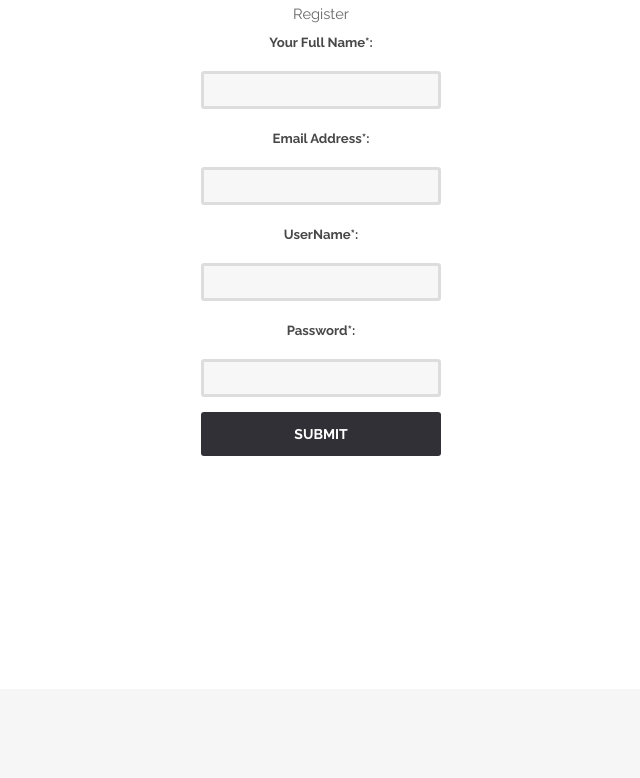
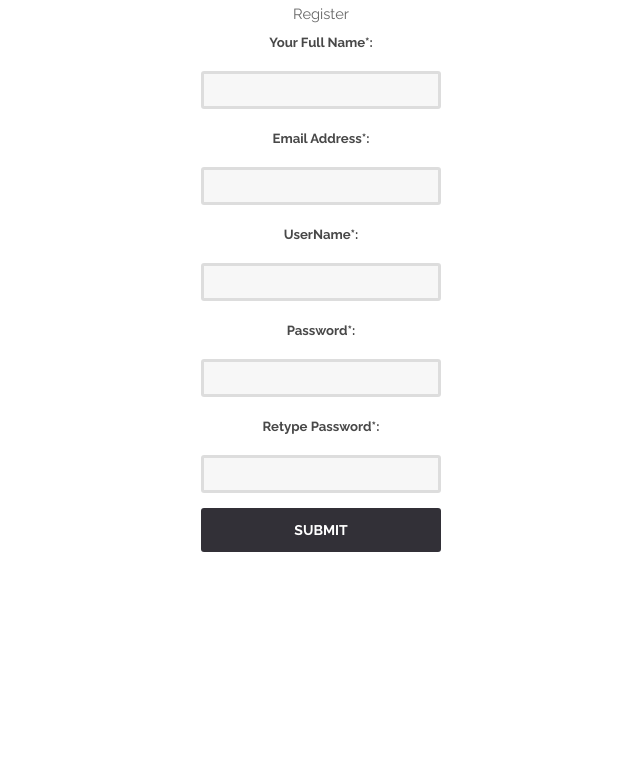
Before and after one commit to nha173/CASHFER, a PHP site: page /register.php in a window 1280 px wide. Shown: the part 374-1152 px from the top of the page, without its empty margins (319-959 px from the left). Run offline with PHP 8.4, Linux system fonts and the light colour scheme; some libraries are stand-ins or nearby versions.

Commit message:
password validation

```diff
--- a/register.php
+++ b/register.php
@@ -164,11 +164,17 @@
 <label for='name' >Your Full Name*: </label>
 <input type='text' name='name' id='name' maxlength="50" required />
 <label for='email' >Email Address*:</label>
-<input type='text' name='email' id='email' maxlength="50" required />
+<input type='text' name='email' id='email' maxlength="50" pattern="^(?=.*\d)(?=.*[a-z])(?=.*[A-Z])(?!.*\s).*$" required />
 <label for='username' >UserName*:</label>
 <input type='text' name='username' id='username' maxlength="50" required/>
+
+<link rel="stylesheet" type="text/css" href="/code_examples/tutorial.css">
+<script type="text/javascript" src="/code_examples/passtest.js"></script>
 <label for='password' >Password*:</label>
-<input type='password' name='password' id='password' maxlength="50" required/>
+<input type='password' name='password' id='password1' maxlength="50" required/>
+<label for='password' >Retype Password*:</label>
+<input type='password' name='password' id='password2' maxlength="50" required  onkeyup="checkPass(); return false;">
+<span id="confirmMessage" class="confirmMessage"></span>
 <input type='submit' name='Submit' value='Submit' />
 
 </fieldset>
@@ -199,6 +205,35 @@
 			<script src="assets/js/skel.min.js"></script>
 			<script src="assets/js/util.js"></script>
 			<script src="assets/js/main.js"></script>
-
+      <script>
+      function checkPass()
+{
+    //Store the password field objects into variables ...
+    var pass1 = document.getElementById('password1');
+    var pass2 = document.getElementById('password2');
+    //Store the Confimation Message Object ...
+    var message = document.getElementById('confirmMessage');
+    //Set the colors we will be using ...
+    var goodColor = "#66cc66";
+    var badColor = "#ff6666";
+    //Compare the values in the password field
+    //and the confirmation field
+    if(password1.value == password2.value){
+        //The passwords match.
+        //Set the color to the good color and inform
+        //the user that they have entered the correct password
+        pass2.style.backgroundColor = goodColor;
+        message.style.color = goodColor;
+        message.innerHTML = "Passwords Match!"
+    }else{
+        //The passwords do not match.
+        //Set the color to the bad color and
+        //notify the user.
+        pass2.style.backgroundColor = badColor;
+        message.style.color = badColor;
+        message.innerHTML = "Passwords Do Not Match!"
+    }
+}
+      </script>
 	</body>
 </html>
```
